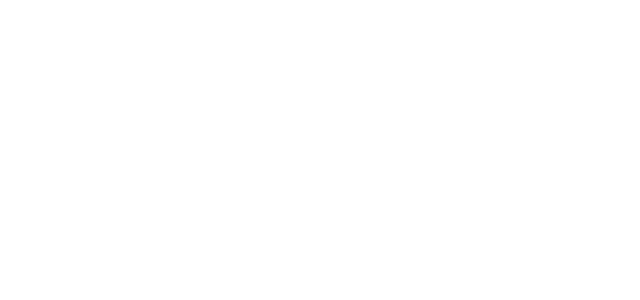
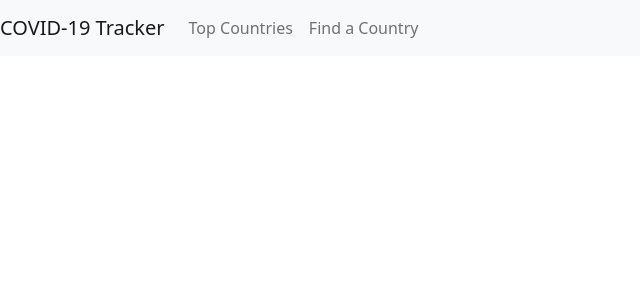
Before and after one commit to bernicegayahan/nextjs-covid-tracker, a Next.js app: page / in a window 1280 px wide. Shown: the top 300 px of the page, without its empty margins (0-640 px from the left). Built offline with nearby package versions, Linux system fonts and the light colour scheme.

Commit message:
done creating the navbar component

```diff
--- a/components/NavBar.js
+++ b/components/NavBar.js
@@ -1,16 +1,18 @@
-import Navbar from 'react-bootstrap/Navbar'
-import Nav from 'react-bootstrap/Nav'
+import { Navbar, Nav } from 'react-bootstrap'
 import Link from 'next/link'
 
 export default function NavBar() {
     return (
         <Navbar bg="light" expand="lg">
             <Link href="/">
-                <a className="navbar-brand">Covid-19 Tracker</a>
+                <a className="navbar-brand">COVID-19 Tracker</a>
             </Link>
             <Navbar.Toggle aria-controls="basic-navbar-nav" />
             <Navbar.Collapse id="basic-navbar-nav">
                 <Nav className="mr-auto">
+                    <Link href="/covid/top">
+                        <a className="nav-link" role="button">Top Countries</a>
+                    </Link>
                     <Link href="/covid/search">
                         <a className="nav-link" role="button">Find a Country</a>
                     </Link>
--- a/pages/_app.js
+++ b/pages/_app.js
@@ -1,8 +1,17 @@
 import '../styles/globals.css'
 import 'bootstrap/dist/css/bootstrap.min.css'
+import NavBar from '../components/NavBar'
+import { Container } from 'react-bootstrap'
 
 function MyApp({ Component, pageProps }) {
-  return <Component {...pageProps} />
+  return(
+    <>
+      <NavBar />
+      <Container>
+           <Component {...pageProps} />
+      </Container>
+    </>
+  )
 }
 
 export default MyApp
--- a/pages/index.js
+++ b/pages/index.js
@@ -3,11 +3,13 @@
 
 export default function Home() {
   return (
-    <div className={styles.container}>
+    <div>
       <Head>
-        <title>Covid 19 Tracker App</title>
+        <title>COVID Tracker App</title>
         <link rel="icon" href="/favicon.ico" />
       </Head>
+
+      {/* create your dashboard by providing the design, theme and content */}
     </div>
   )
 }
```
